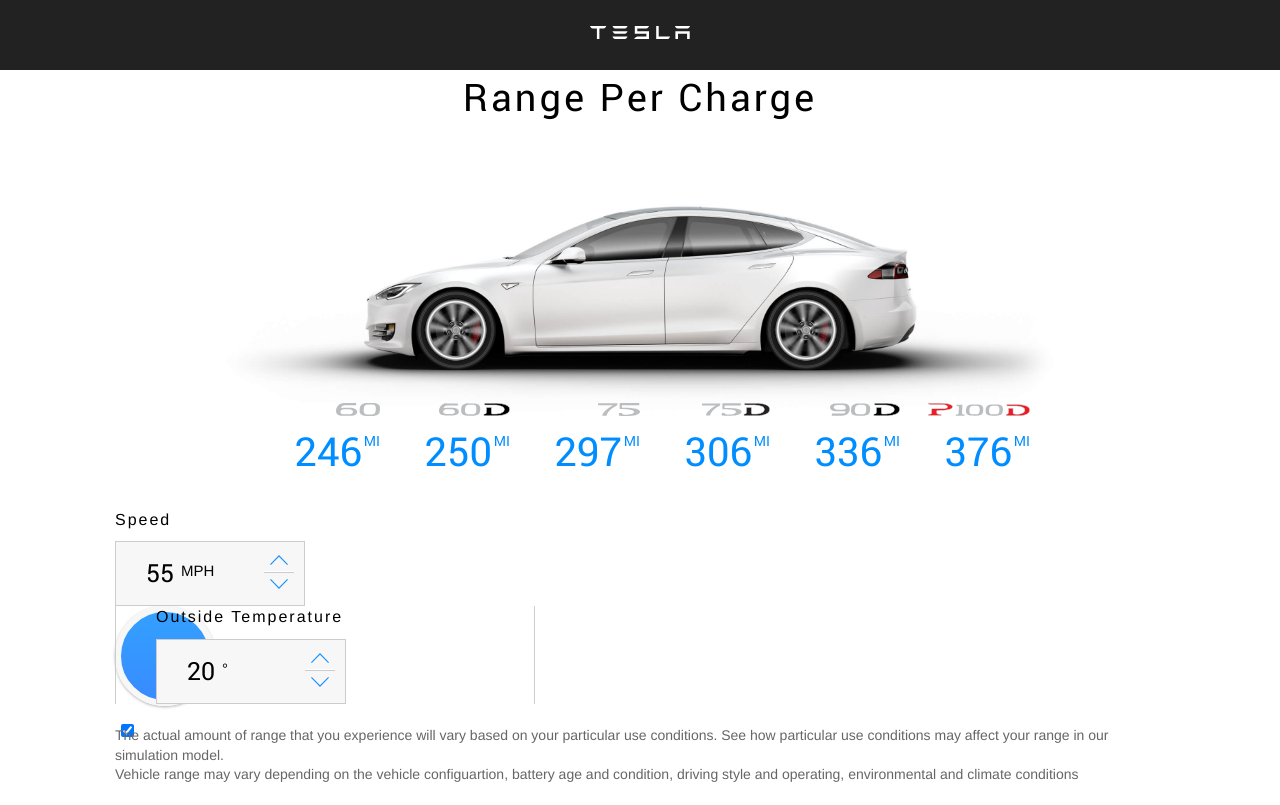
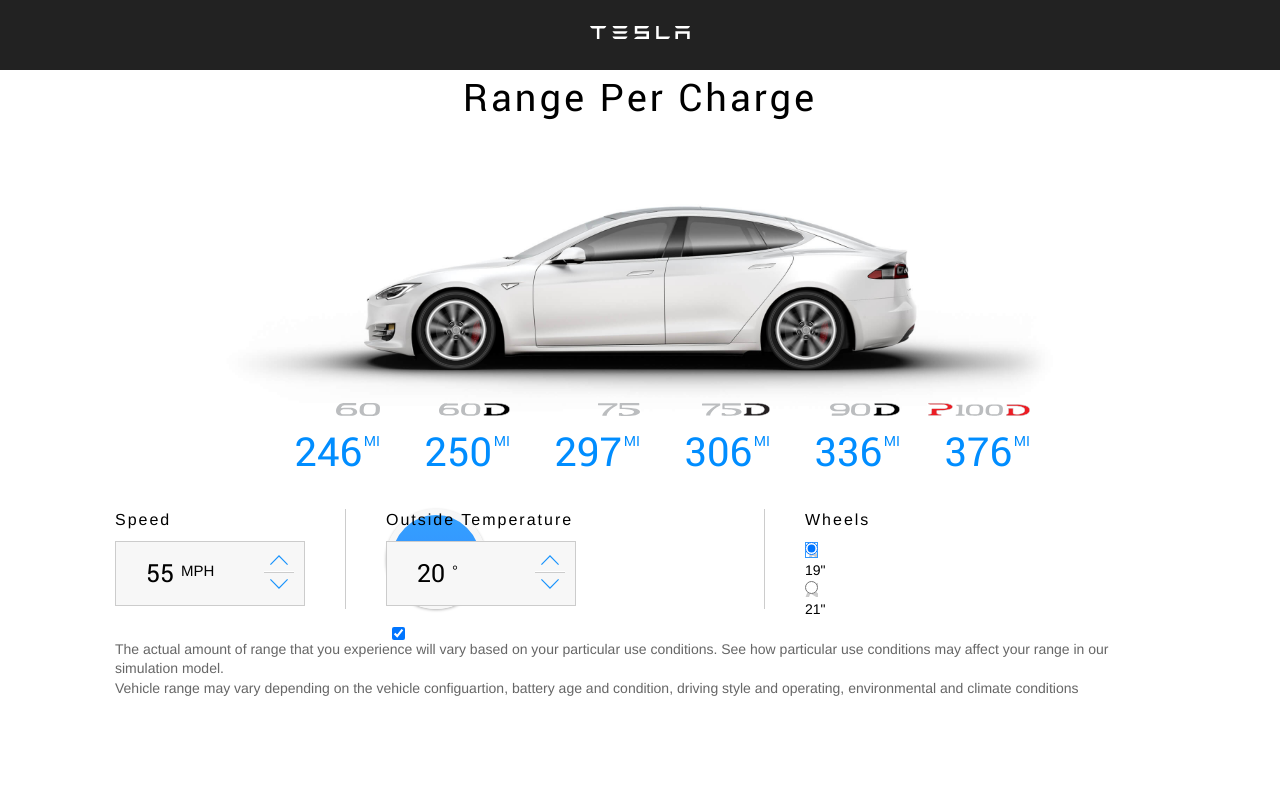
Before and after one commit to bhanujggandhi/tesla-range-calculator, a React (Create React App) app: page / in a window 1280 px wide. Built offline with nearby package versions, Linux system fonts and the light colour scheme.

Commit message:
TeslaWheels Component

```diff
--- a/src/components/TeslaWheels/TeslaWheels.css
+++ b/src/components/TeslaWheels/TeslaWheels.css
@@ -0,0 +1,62 @@
+.tesla-wheels__component {
+  float: left;
+  width: 355px;
+}
+
+.tesla-wheels__title {
+  letter-spacing: 2px;
+  font-size: 16px;
+}
+
+.tesla-wheels__container {
+  margin: 10px 0 0;
+}
+
+.tesla-wheels__item {
+  cursor: pointer;
+  width: 47%;
+  height: 65px;
+  border: 1px solid #ccc;
+  display: inline-block;
+  padding: 20px 0 0 90px;
+  margin: 0 8px 0 0;
+  background-color: #f7f7f7;
+  background-position: 24.21053% 9px;
+  background-repeat: no-repeat;
+  background-size: 44px;
+}
+
+.tesla-wheels__item--19 {
+  background-image: url(../../assets/wheels/19.svg);
+}
+
+.tesla-wheels__item--21 {
+  background-image: url(../../assets/wheels/21.svg);
+}
+
+.tesla-wheels__item--focused {
+  background-color: #f2f2f2;
+}
+
+.tesla-wheels__item--active {
+  border-color: #39f;
+  box-shadow: inset 0px 0px 0px 1px #39f;
+}
+
+.tesla-wheels__item p {
+  font-family: 'RobotoNormal';
+  font-size: 16px;
+  font-weight: 400;
+  color: #333;
+}
+
+.tesla-wheels__item input[type=radio] {
+  border: 0;
+  clip: rect(0 0 0 0);
+  height: 1px;
+  margin: -1px;
+  overflow: hidden;
+  padding: 0;
+  position: absolute;
+  width: 1px;
+}
--- a/src/components/TeslaWheels/TeslaWheels.js
+++ b/src/components/TeslaWheels/TeslaWheels.js
@@ -0,0 +1,41 @@
+import React from "react";
+import PropTypes from "prop-types";
+import "./TeslaWheels.css";
+const LabelLists = (props) => {
+  const value = props.wheels.value;
+  const changeHandler = props.wheels.handleChangeWheels;
+  const sizes = [19, 21];
+  const LabelItems = sizes.map((size) => (
+    <label
+      key={size}
+      className={`tesla-wheels__itemitem tesla-wheels__item--${size} ${
+        value === size ? "tesla-wheels__item--active" : ""
+      }`}
+    >
+      <input
+        type="radio"
+        name="wheelsize"
+        value={size}
+        checked={value === size}
+        onChange={() => {
+          changeHandler(size);
+        }}
+      />
+      <p>{size}"</p>
+    </label>
+  ));
+  return <div>{LabelItems}</div>;
+};
+const TeslaWheels = (props) => (
+  <div className="tesla-wheels__component">
+    <p className="tesla-wheels__title">Wheels</p>
+    <div className="tesla-wheels__container cf">
+      <LabelLists wheels={props} />
+    </div>
+  </div>
+);
+TeslaWheels.propTypes = {
+  value: PropTypes.number,
+  handleChangeWheels: PropTypes.func,
+};
+export default TeslaWheels;
--- a/src/containers/TeslaBattery.js
+++ b/src/containers/TeslaBattery.js
@@ -7,17 +7,19 @@
 import { getModelData } from "../services/BatteryService";
 import TeslaCounter from "../components/TeslaCounter/TeslaCounter";
 import TeslaClimate from "../components/TeslaClimate/TeslaClimate";
+import TeslaWheels from "../components/TeslaWheels/TeslaWheels";
 
 class TeslaBattery extends Component {
   constructor(props) {
     super(props);
 
     this.calculateStats = this.calculateStats.bind(this);
-    this.statsUpdate = this.statsUpdate.bind(this);
     this.increment = this.increment.bind(this);
     this.decrement = this.decrement.bind(this);
     this.updateCounterState = this.updateCounterState.bind(this);
     this.handleChangeClimate = this.handleChangeClimate.bind(this);
+    this.handleChangeWheels = this.handleChangeWheels.bind(this);
+    this.statsUpdate = this.statsUpdate.bind(this);
 
     this.state = {
       carstats: [],
@@ -117,6 +119,12 @@
     this.setState({ config });
   }
 
+  handleChangeWheels(size) {
+    const config = { ...this.state.config };
+    config["wheels"] = size;
+    this.setState({ config });
+  }
+
   render() {
     const { config, carstats } = this.state;
 
@@ -132,7 +140,6 @@
             increment={this.increment}
             decrement={this.decrement}
           />
-        </div>
           <div className="tesla-climate-container cf">
             <TeslaCounter
               currentValue={this.state.config.temperature}
@@ -140,12 +147,17 @@
               increment={this.increment}
               decrement={this.decrement}
             />
-        </div>
             <TeslaClimate
               value={this.state.config.climate}
               limit={this.state.config.temperature > 10}
               handleChangeClimate={this.handleChangeClimate}
             />
+          </div>
+          <TeslaWheels
+            value={this.state.config.wheels}
+            handleChangeWheels={this.handleChangeWheels}
+          />
+        </div>
         <TeslaNotice />
       </form>
     );
```
Lines whose indentation alone changed are shown as unchanged.
